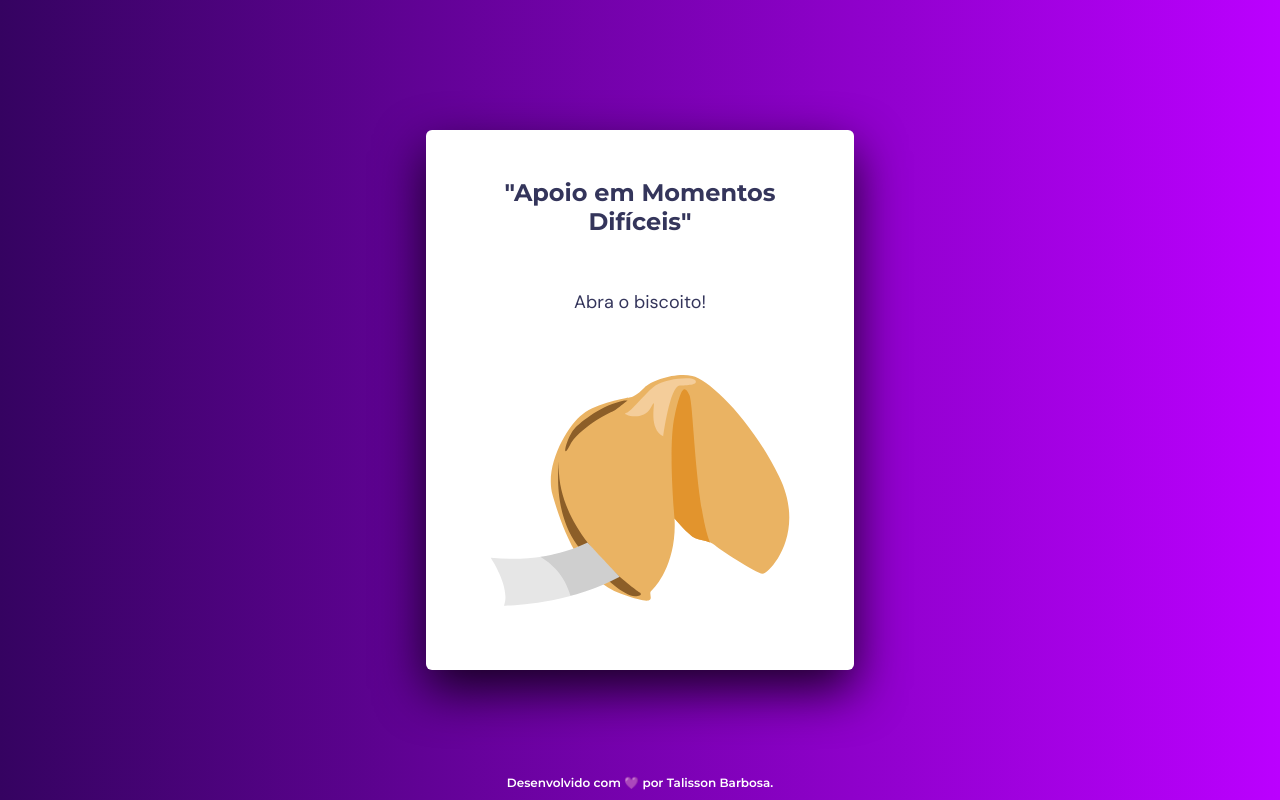
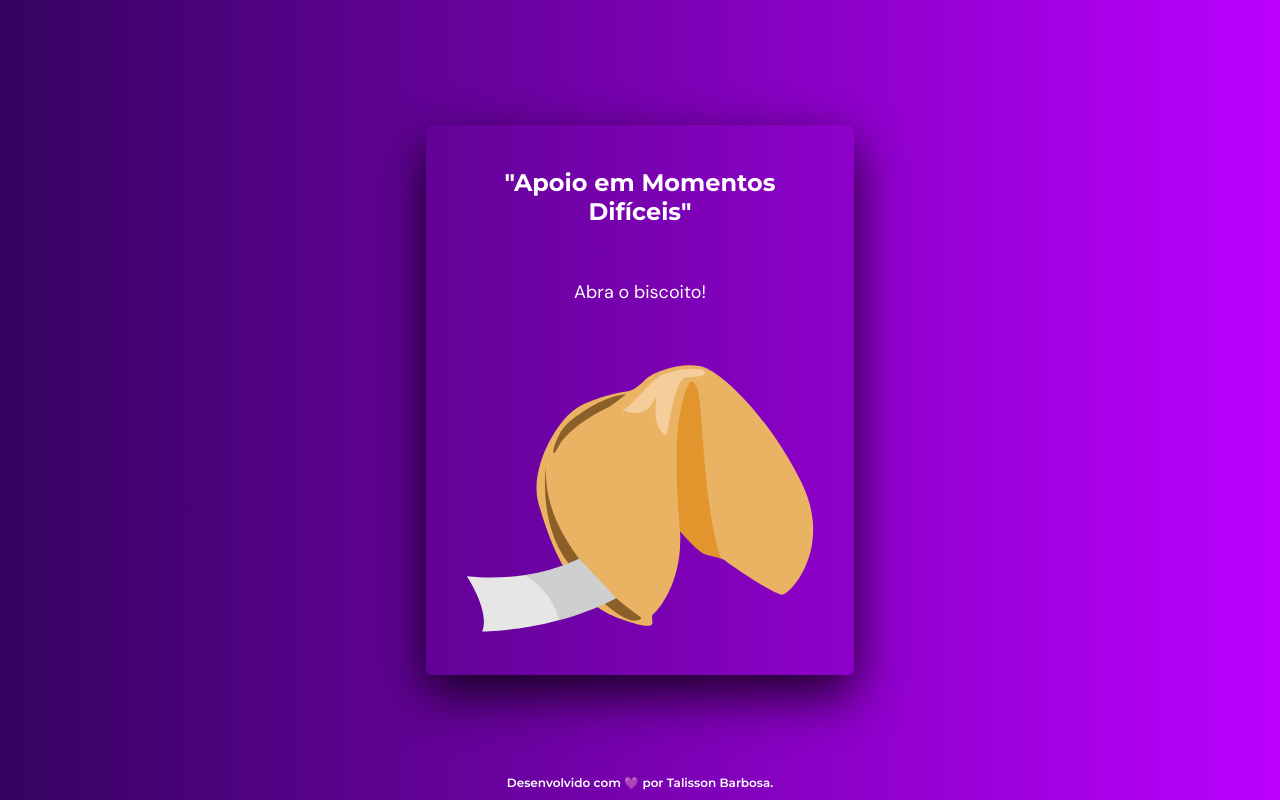
Before and after one commit to Talisson-b/biscoitoMotivacional, a plain HTML site: page index.html in a window 1280 px wide. Drawn offline with Linux system fonts and the light colour scheme.

Commit message:
fix: styles

```diff
--- a/style.css
+++ b/style.css
@@ -25,12 +25,13 @@ body {
 
 main {
   max-height: 55rem;
-  background-color: #fff;
+  min-height: 55rem;
+  background-color: rgba(red, 0, 0, 0.5);
   width: min(42.8rem, 90%);
   text-align: center;
   border-radius: 0.6rem;
   box-shadow: 0 2rem 5rem rgba(0, 0, 0, 0.8);
-  padding: 4.8rem 6.4rem 6.4rem;
+  padding: 4rem;
   display: flex;
   flex-direction: column;
   align-items: center;
@@ -40,7 +41,7 @@ main {
 main h1,
 h2,
 p {
-  color: #34355b;
+  color: #fff;
 }
 
 .screen1 {
@@ -67,6 +68,7 @@ main .screen1 h1 {
   display: flex;
   flex-direction: column;
   align-items: center;
+  max-height: 90%;
   gap: 1.7rem;
   width: min(30rem, 90%);
   margin: 0 auto;
```
